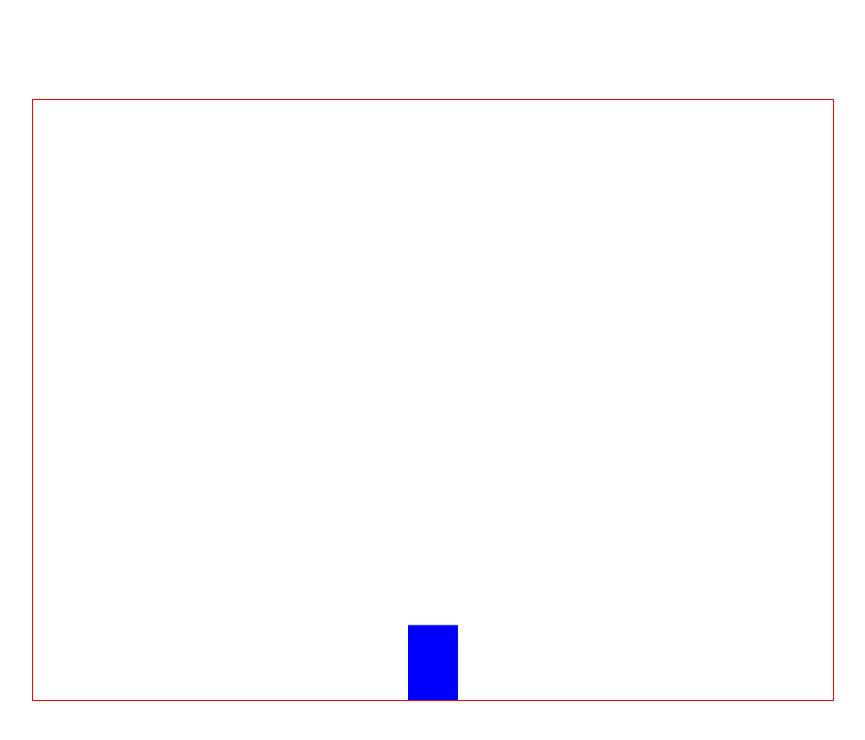
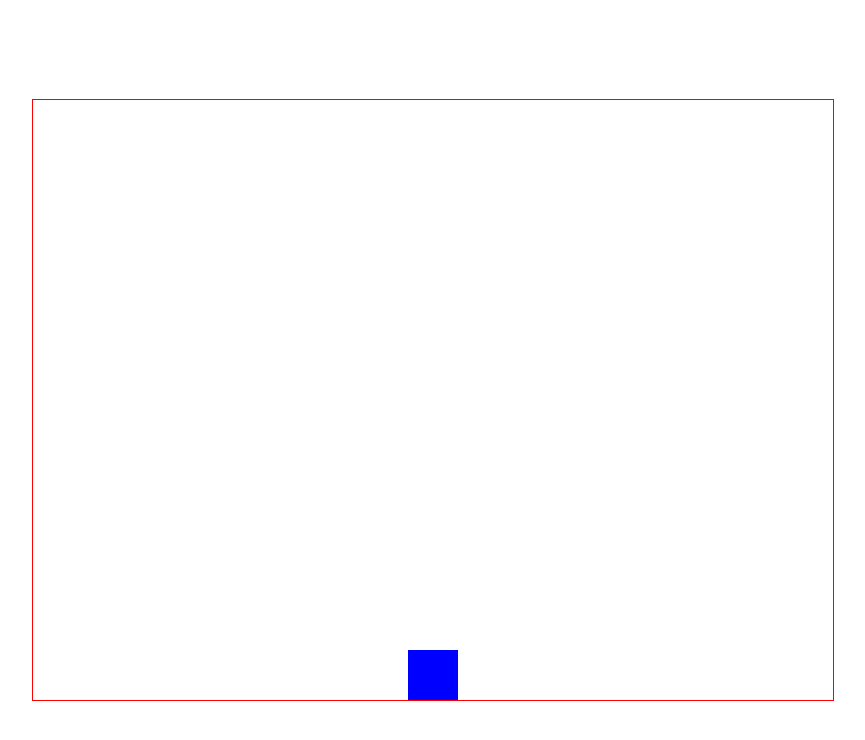
Before and after one commit to N1ckolaTesla/naruto-game, a website built with Vite: page src/index.html in a window 1280 px wide. Shown: the whole page, without its empty margins (207-1072 px from the left). Built offline with nearby package versions, Linux system fonts and the light colour scheme.

Commit message:
fixed scaling

```diff
--- a/src/css/style.css
+++ b/src/css/style.css
@@ -15,4 +15,10 @@ body {
   width: 800px;
   height: 600px;
   border: 1.5px solid red;
+  image-rendering: optimizeSpeed;
+  image-rendering: -moz-crisp-edges;
+  image-rendering: -webkit-optimize-contrast;
+  image-rendering: -o-crisp-edges;
+  image-rendering: pixelated;
+  -ms-interpolation-mode: nearest-neighbor;
 }
--- a/src/js/main.js
+++ b/src/js/main.js
@@ -2,7 +2,7 @@ const canvas = document.getElementById('canvas');
 const ctx = canvas.getContext('2d');
 
 canvas.width = 800;
-canvas.height = 400;
+canvas.height = 600;
 
 class GameField {
   constructor(){
@@ -19,11 +19,12 @@ class Cube extends GameField {
     this.size = 50;
     this.x = this.canvasWidth / 2 - this.size / 2;
     this.y = 0;
-    this.speedY = 2;
+    this.speedY = 5;
   }
 
   draw() {
     this.ctx.fillStyle = 'blue';
+    console.log({w:this.size, h: this.size })
     this.ctx.fillRect(this.x, this.y, this.size, this.size);
   }
 
```
